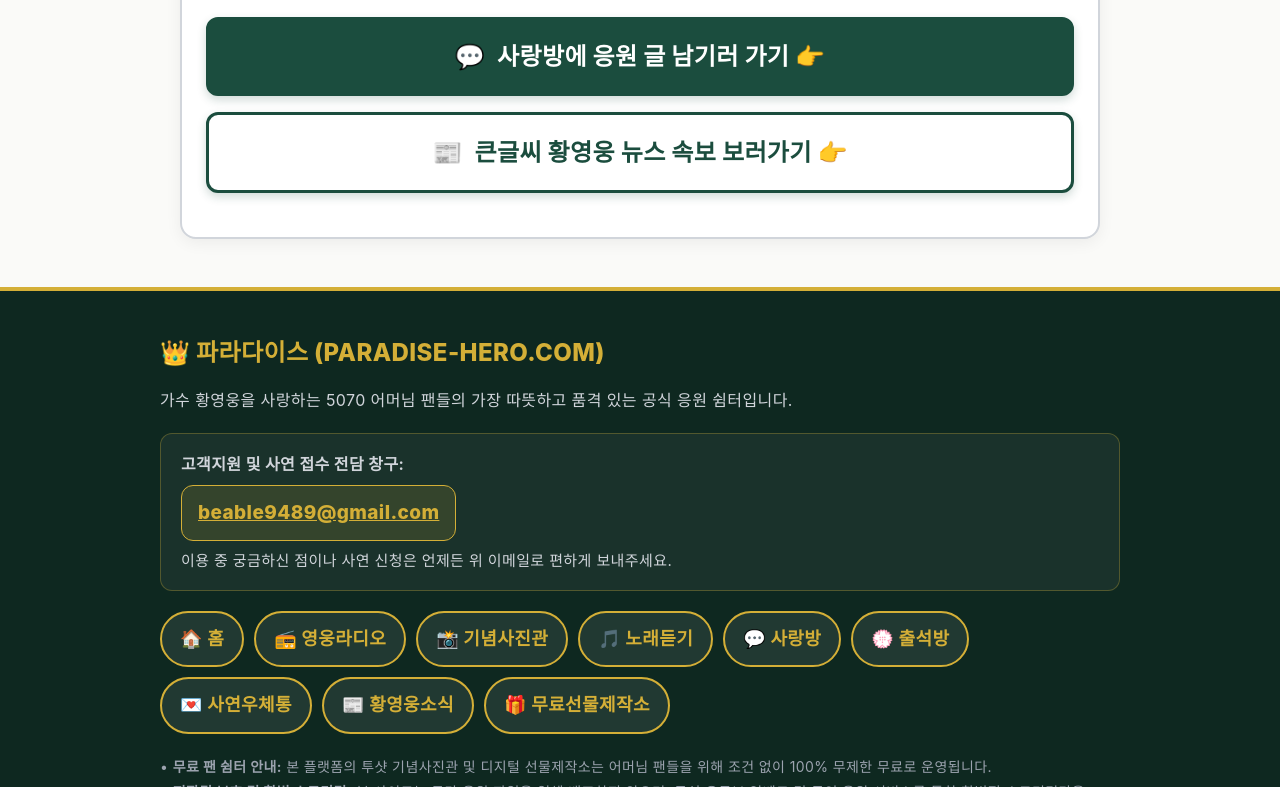
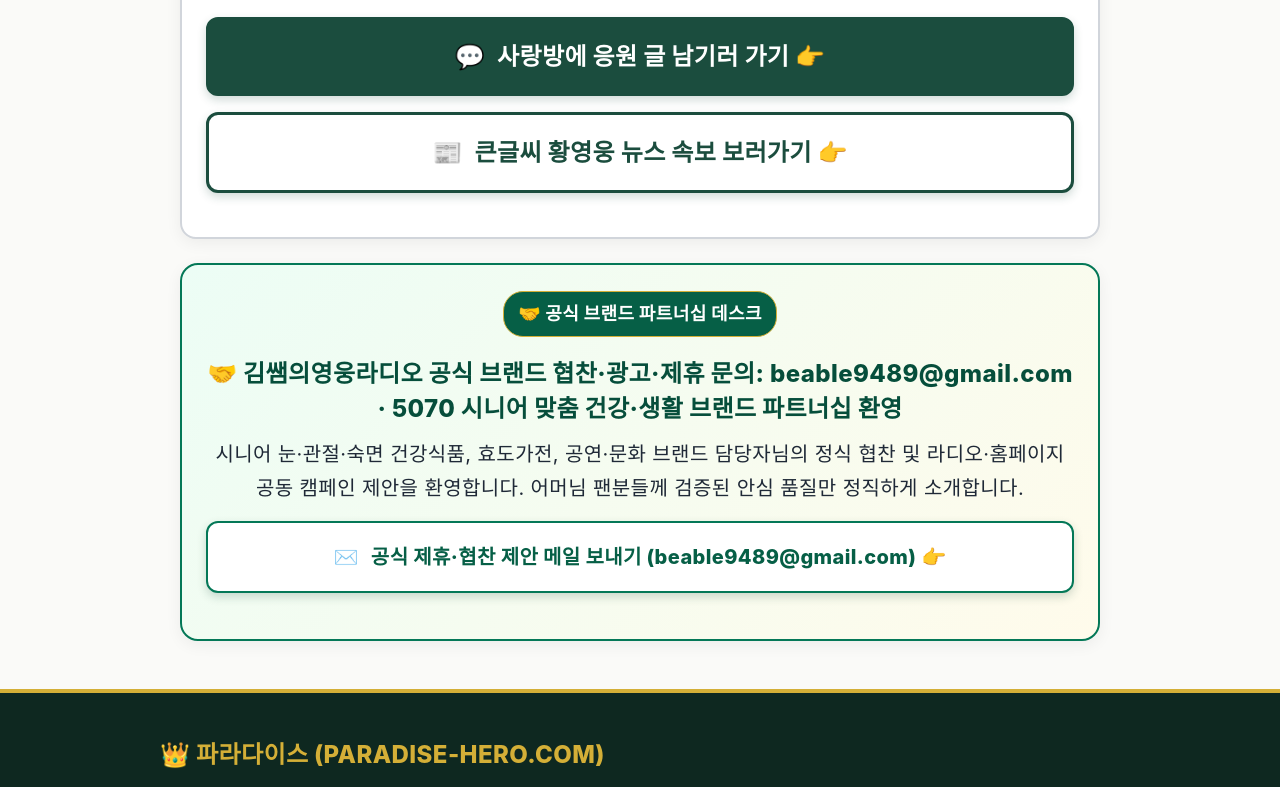
Before and after one commit to jjangdol0205/paradise-hero, a website: page index.html in a window 1280 px wide. Shown: the part 11213-12000 px from the top of the page. Drawn offline with Linux system fonts and the light colour scheme.

Commit message:
feat(hero): add official senior brand partnership box (#hero-brand-partnership-box)

```diff
--- a/index.html
+++ b/index.html
@@ -1045,6 +1045,25 @@
         </a>
       </div>
     </section>
+
+    <!-- 5. 공식 브랜드 협찬·광고·제휴 창구 (5070 시니어 맞춤 건강·생활 파트너십 · 20px+ WCAG AAA) -->
+    <section id="hero-brand-partnership-box" class="senior-card" aria-labelledby="hero-partnership-heading" style="background: linear-gradient(135deg, #ECFDF5 0%, #FFFBEB 100%); border: 2px solid #047857; border-radius: 18px; padding: 26px 24px; margin-top: 24px;">
+      <div class="section-title-wrap" style="margin-bottom: 14px;">
+        <span class="section-badge" style="background: #065F46; color: #FFFFFF; font-size: 18px; padding: 6px 14px;">🤝 공식 브랜드 파트너십 데스크</span>
+        <h2 id="hero-partnership-heading" class="section-title" style="font-size: 24px; line-height: 1.45; color: #064E3B; margin-top: 10px;">
+          🤝 김쌤의영웅라디오 공식 브랜드 협찬·광고·제휴 문의: beable9489@gmail.com · 5070 시니어 맞춤 건강·생활 브랜드 파트너십 환영
+        </h2>
+        <p class="section-desc" style="font-size: 20px; line-height: 1.7; color: #1F2937; margin-top: 10px;">
+          시니어 눈·관절·숙면 건강식품, 효도가전, 공연·문화 브랜드 담당자님의 정식 협찬 및 라디오·홈페이지 공동 캠페인 제안을 환영합니다. 어머님 팬분들께 검증된 안심 품질만 정직하게 소개합니다.
+        </p>
+      </div>
+      <div class="btn-block-group" style="margin-top: 16px;">
+        <a href="mailto:beable9489@gmail.com?subject=%5B%EA%B9%80%EC%8C%A4%EC%9D%98%EC%98%81%EC%9B%85%EB%9D%BC%EB%94%94%EC%98%A4%5D%20%EA%B3%B5%EC%8B%9D%20%EB%B8%8C%EB%9E%9C%EB%93%9C%20%ED%98%91%EC%B0%AC%C2%B7%EC%A0%9C%ED%9C%B4%20%EB%AC%B8%EC%9D%98" class="senior-btn btn-outline" style="min-height: 64px; font-size: 20px; font-weight: 800; border-color: #047857; border-width: 2px; background: #FFFFFF; color: #065F46;">
+          <span aria-hidden="true">✉️</span>
+          <span>공식 제휴·협찬 제안 메일 보내기 (beable9489@gmail.com) 👉</span>
+        </a>
+      </div>
+    </section>
   </main>
 
   <!-- 시니어 안심 푸터 -->
```
